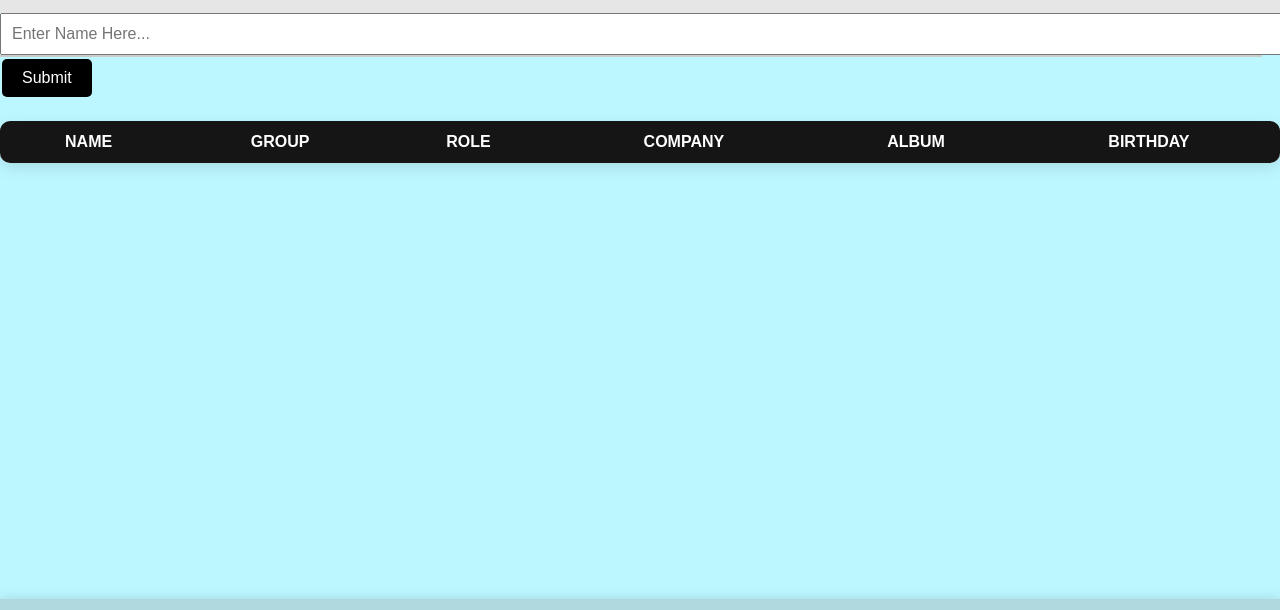
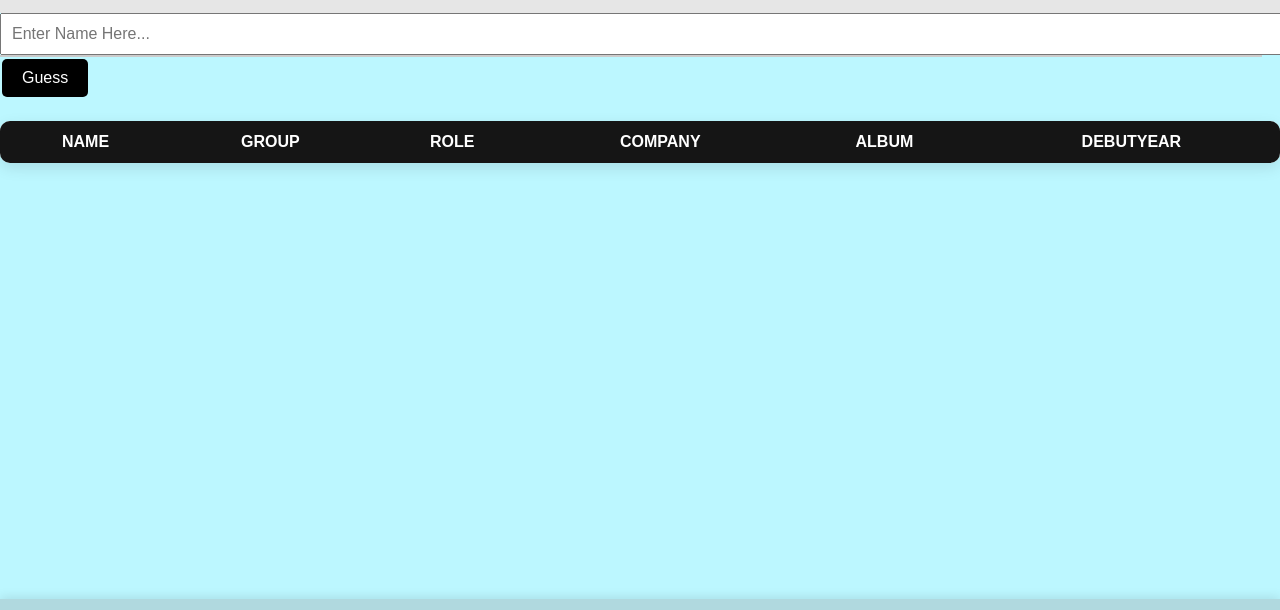
Before and after one commit to ipleumi/T-POP-guesser, a plain HTML site: page index.html in a window 1280 px wide. Both pictures are taken after a click on the button "replay". Shown: the part 127-737 px from the top of the page. Drawn offline with Linux system fonts and the light colour scheme.

Commit message:
fixes and change
change birthday to debut year because i have issue to find info
and fix some problem

```diff
--- a/db.json
+++ b/db.json
@@ -1,38 +1,38 @@
 [
     {
-        "name": "krit",
+        "name": "Krit",
         "group": "threemandown",
         "role": "singer",
         "company": "genelab",
         "album": "2",
-        "birthday": "09-09",
+        "debutyear": "2016",
         " gender": "male"
     },
     {
-        "name": "toon",
+        "name": "Toon",
         "group": "threemandown",
         "role": "guitar",
         "company": "genelab",
         "album": "2",
-        "birthday": "07-03",
+        "debutyear": "2016",
         " gender": "male"
     },
     {
-        "name": "tae",
+        "name": "Tae",
         "group": "threemandown",
         "role": "drum",
         "company": "genelab",
         "album": "2",
-        "birthday": "20-09",
+        "debutyear": "2016",
         " gender": "male"
     },
     {
-        "name": "seng",
+        "name": "Seng",
         "group": "threemandown",
         "role": "keyboard",
         "company": "genelab",
         "album": "2",
-        "birthday": "09-07",
+        "debutyear": "2016",
         " gender": "male"
     }
 ]
--- a/index.html
+++ b/index.html
@@ -56,7 +56,7 @@
             <div class="answer">
                 <input type="text" class="answer-input" placeholder="Enter Name Here..." oninput="searchName()">
                 <div class="search-results"></div>
-                <button type="button" class="submit-answer" onclick="submitAnswer()">Submit</button>
+                <button type="button" class="submit-answer" onclick="submitAnswer()">Guess</button>
             </div>
             <p class="answer-message"></p>
         </div>
@@ -70,7 +70,7 @@
                     <th>ROLE</th>
                     <th>COMPANY</th>
                     <th>ALBUM</th>
-                    <th>BIRTH DAY(day-month)</th>
+                    <th>DEBUT YEAR</th>
                 </tr>
 
 
--- a/script.js
+++ b/script.js
@@ -66,7 +66,7 @@ function submitAnswer() {
             <td>${foundItem.role}</td>
             <td>${foundItem.company}</td>
             <td>${foundItem.album}</td>
-            <td>${foundItem.birthday}</td>
+            <td>${foundItem.debutyear}</td>
         `;
 
         // Append the new row at the end of the table body
@@ -84,7 +84,7 @@ function resetGame() {
         <th>Role</th>
         <th>Company</th>
         <th>Album</th>
-        <th>Birthday</th>
+        <th>Debutyear</th>
     </tr>
 `;
 }
```
